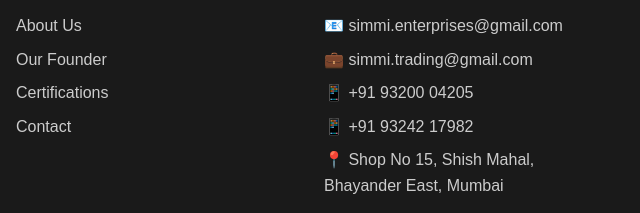
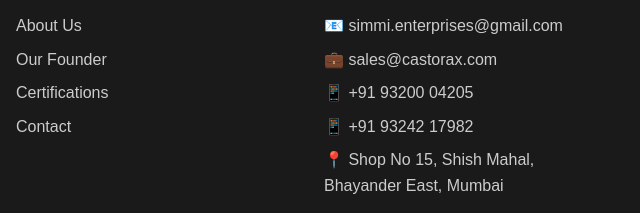
Before and after one commit to amitppg/castorax-website, a plain HTML site: page index.html in a window 1280 px wide. Shown: the part 7554-7767 px from the top of the page, 640-1280 px from the left. Drawn offline with Linux system fonts and the light colour scheme.

Commit message:
Update index.html
footer email update

```diff
--- a/index.html
+++ b/index.html
@@ -1469,7 +1469,7 @@
                 <h3>Contact Us</h3>
                 <ul>
                     <li>📧 <a href="mailto:simmi.enterprises@gmail.com">simmi.enterprises@gmail.com</a></li>
-                    <li>💼 <a href="mailto:simmi.trading@gmail.com">simmi.trading@gmail.com</a></li>
+                    <li>💼 <a href="mailto:sales@castorax.com">sales@castorax.com</a></li>
                     <li>📱 <a href="tel:+919320004205">+91 93200 04205</a></li>
                     <li>📱 <a href="tel:+919324217982">+91 93242 17982</a></li>
                     <li>📍 Shop No 15, Shish Mahal, Bhayander East, Mumbai</li>
```
